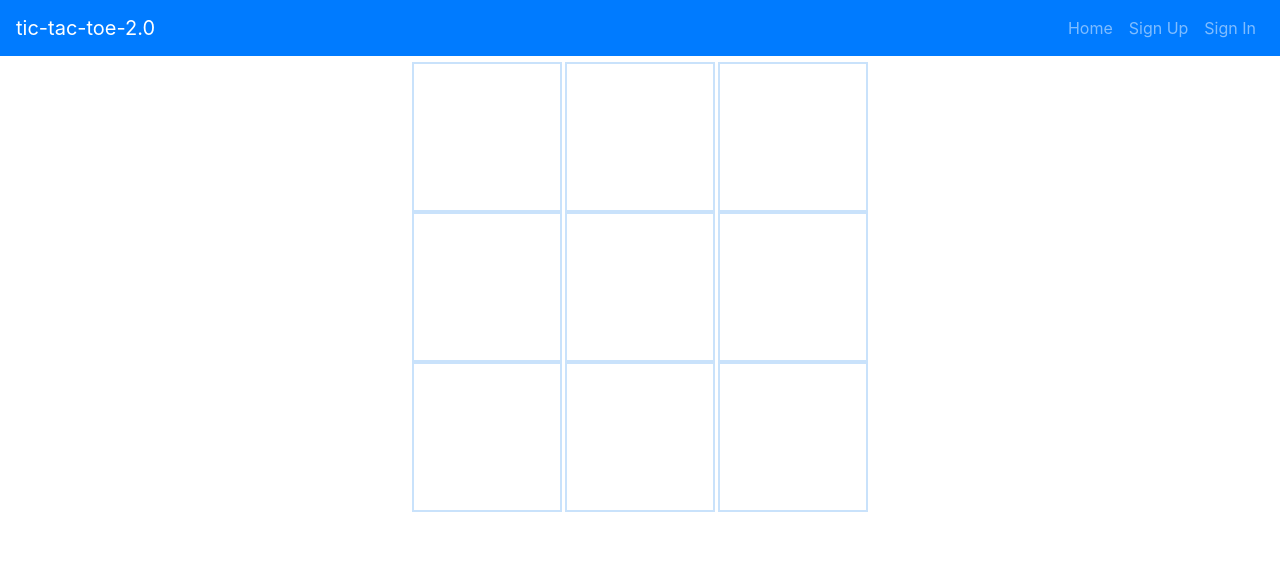
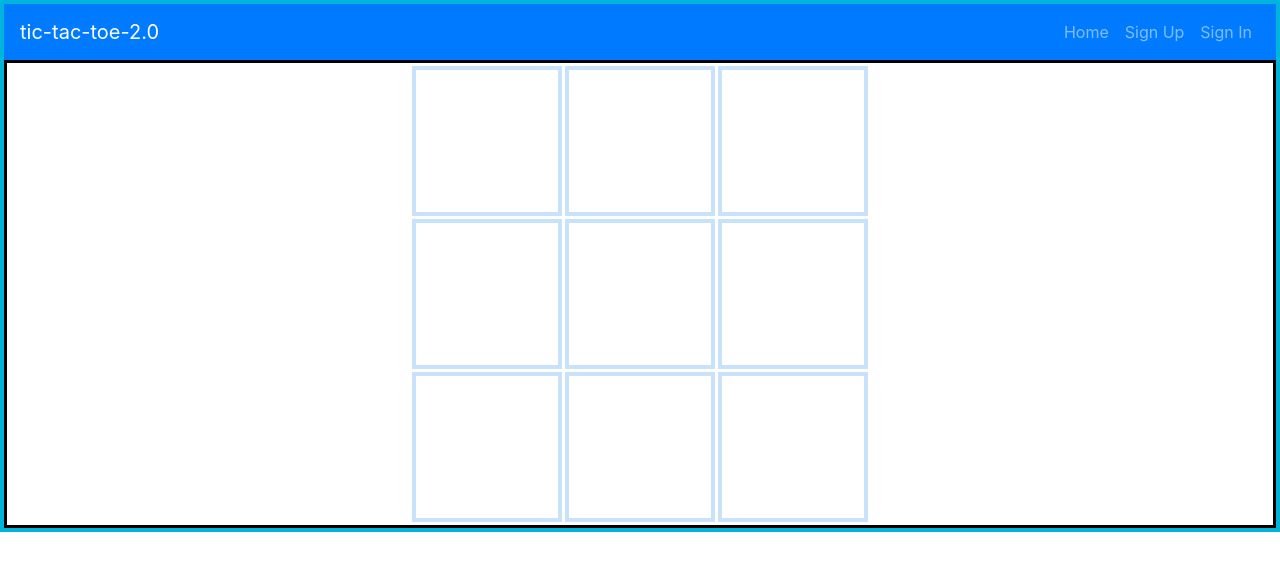
Before and after one commit to deryj13/tic-tac-toe-2.0-client, a React app: page /#/games in a window 1280 px wide. Shown: the top 570 px of the page. Built offline with nearby package versions, Linux system fonts and the light colour scheme.

Commit message:
Created click feature for Game component
- Added home and games routes to App.js
- Added onClick attributes to GameBoard divs
- Created click feature, "mark", in Game.js file to mark board

```diff
--- a/src/components/App/App.js
+++ b/src/components/App/App.js
@@ -9,8 +9,9 @@ import SignIn from '../SignIn/SignIn'
 import SignOut from '../SignOut/SignOut'
 import ChangePassword from '../ChangePassword/ChangePassword'
 
-import GameBoard from '../GameBoard/GameBoard'
 import Home from '../Home/Home'
+// import GameBoard from '../GameBoard/GameBoard'
+import Game from '../Game/Game'
 
 class App extends Component {
   constructor () {
@@ -57,8 +58,8 @@ class App extends Component {
           <AuthenticatedRoute user={user} path='/change-password' render={() => (
             <ChangePassword alert={this.alert} user={user} />
           )} />
-          <Route exact path='/games' component={GameBoard}/>
-          <Route exact path='/home' component={Home}/>
+          <Route exact path='/games' component={Game}/>
+          <Route exact path='/' component={Home}/>
         </main>
       </Fragment>
     )
--- a/src/components/Game/Game.js
+++ b/src/components/Game/Game.js
@@ -1,4 +1,6 @@
 import React, { Component } from 'react'
+// import { withRouter } from 'react-router-dom'
+import GameBoard from '../GameBoard/GameBoard'
 
 class Game extends Component {
   constructor () {
@@ -7,8 +9,26 @@ class Game extends Component {
     this.state = {
       currentTurn: 1,
       movesPlayed: 0,
-      board: ['', '', '', '', '', '', '', '', '']
+      board: ['', '', '', '', '', '', '', '', ''],
+      player1: 'x',
+      player2: 'o',
+      index: null,
+      value: null,
+      over: false,
+      winner: ''
     }
+  }
+
+  mark = (event) => {
+    console.log(event.target.id)
+    console.log(this.state.player1)
+    document.getElementById(event.target.id).innerHTML = this.state.player1
+  }
+
+  render () {
+    return (
+      <GameBoard state={this.state} mark={this.mark}/>
+    )
   }
 }
 
--- a/src/components/GameBoard/GameBoard.js
+++ b/src/components/GameBoard/GameBoard.js
@@ -1,18 +1,18 @@
 import React, { Fragment } from 'react'
 
-const GameBoard = () => (
+const GameBoard = ({ state, mark, x }) => (
   <Fragment>
     <div className="container">
       <div id="game-board" className="game-container">
-        <div id="0" className="cell"></div>
-        <div id="1" className="cell"></div>
-        <div id="2" className="cell"></div>
-        <div id="3" className="cell"></div>
-        <div id="4" className="cell"></div>
-        <div id="5" className="cell"></div>
-        <div id="6" className="cell"></div>
-        <div id="7" className="cell"></div>
-        <div id="8" className="cell"></div>
+        <div id="0" className="cell" onClick={mark}></div>
+        <div id="1" className="cell" onClick={mark}></div>
+        <div id="2" className="cell" onClick={mark}></div>
+        <div id="3" className="cell" onClick={mark}></div>
+        <div id="4" className="cell" onClick={mark}></div>
+        <div id="5" className="cell" onClick={mark}></div>
+        <div id="6" className="cell" onClick={mark}></div>
+        <div id="7" className="cell" onClick={mark}></div>
+        <div id="8" className="cell" onClick={mark}></div>
       </div>
     </div>
   </Fragment>
--- a/src/components/Header/Header.js
+++ b/src/components/Header/Header.js
@@ -18,7 +18,7 @@ const unauthenticatedOptions = (
 
 const alwaysOptions = (
   <Fragment>
-    <Nav.Link to="/">Home</Nav.Link>
+    <Nav.Link href="#/">Home</Nav.Link>
   </Fragment>
 )
 
--- a/src/css/index.scss
+++ b/src/css/index.scss
@@ -1,4 +1,8 @@
 @import '~bootstrap/scss/bootstrap';
+
+body {
+  border: 4px solid rgb(0, 180, 220);
+}
 
 main > .container-fluid {
   padding: 0;
@@ -6,8 +10,13 @@ main > .container-fluid {
 }
 
 .cell {
-  border: 2px solid rgba(148, 198, 247, .5);
+  display: flex;
+  align-items: center;
+  border: 4px solid rgba(148, 198, 247, .5);
+  font-size: 50px;
   height: 150px;
+  justify-content: center;
+  margin: auto;
   width: 150px;
 }
 
@@ -17,10 +26,14 @@ main > .container-fluid {
   justify-content: center;
 }
 
+.container-fluid {
+  border: 3px solid rgb(0, 0, 0);
+}
+
 .game-container {
   align-items: center;
   display: flex;
-  flex-flow: column wrap;
+  flex-flow: row wrap;
   height: 462px;
   justify-content: center;
   padding: 1px;
--- a/src/index.scss
+++ /dev/null
@@ -1 +0,0 @@
-@import '~bootstrap/scss/bootstrap';
```
